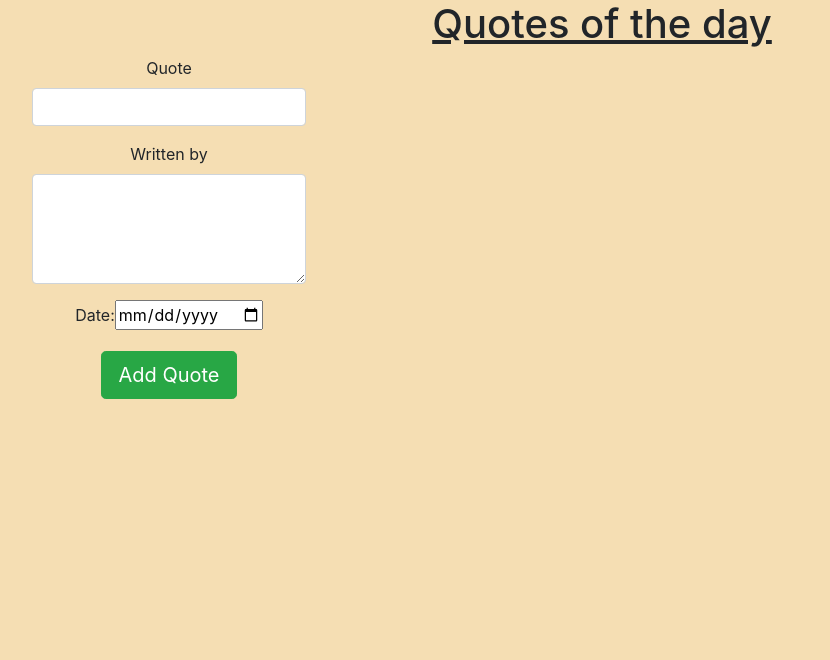
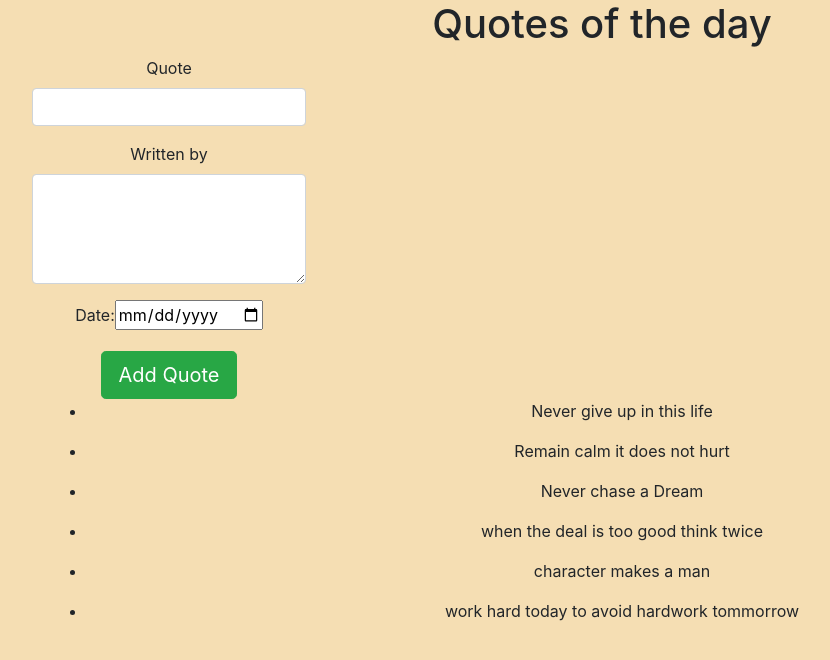
Before and after one commit to ngishjonathan/Quotes, an Angular app: page / in a window 1280 px wide. Shown: the top 660 px of the page, without its empty margins (38-868 px from the left). Built offline with nearby package versions, Linux system fonts and the light colour scheme.

Commit message:
added a new component votes for voting the quotes

```diff
--- a/src/app/app.component.ts
+++ b/src/app/app.component.ts
@@ -6,13 +6,5 @@ import {Quote} from './quote'
   templateUrl: './app.component.html'
 })
 export class AppComponent {
-    quotes = [
-        new Quote(1,'Never give up in this life','its not good to give up',new Date (6,7,2018)),
-        new Quote(2,'Remain calm it does not hurt','always be calm',new Date (6,7,2018)),
-        new Quote(3, 'Never chase a Dream','remain focused',new Date (6,7,2018)),
-        new Quote(4, 'when the deal is too good think twice','think before doing anything',new Date (6,7,2018)),
-        new Quote(5, 'character makes a man','be a person of character',new Date (6,7,2018)),
-        new Quote(6, 'work hard today to avoid hardwork tommorrow','always be hardworking',new Date (6,7,2018)),
-
-    ]
+    quotes = []
 }
--- a/src/app/app.module.ts
+++ b/src/app/app.module.ts
@@ -8,6 +8,7 @@ import { QuoteComponent } from './quote/quote.component';
 import { QuoteDetailsComponent } from './quote-details/quote-details.component';
 import { StrikethroughDirective } from './strikethrough.directive';
 import { QuoteFormComponent } from './quote-form/quote-form.component';
+import { VoteComponent } from './vote/vote.component';
 
 @NgModule({
   declarations: [
@@ -15,7 +16,8 @@ import { QuoteFormComponent } from './quote-form/quote-form.component';
     QuoteComponent,
     QuoteDetailsComponent,
     StrikethroughDirective,
-    QuoteFormComponent
+    QuoteFormComponent,
+    VoteComponent
   ],
   imports: [
     BrowserModule,
--- a/src/app/quote-form/quote-form.component.html
+++ b/src/app/quote-form/quote-form.component.html
@@ -1,6 +1,6 @@
 <div class="container-fluid">
     <div class="row">
-        <form (ngSubmit)='submitGoal()' #goalForm='ngForm'>
+        <form (ngSubmit)='submitQuote()' #quoteForm='ngForm'>
             <!-- Name Form -->
             <div class="form-group">
                 <label for="name">Quote</label>
--- a/src/app/quote-form/quote-form.component.ts
+++ b/src/app/quote-form/quote-form.component.ts
@@ -1,17 +1,24 @@
 import { Component, OnInit,Output,EventEmitter } from '@angular/core';
-import { Quote } from '../quote'
+import {Quote} from '../quote'
+
 @Component({
-  selector:'app-quote-form',
+  selector: 'app-quote-form',
   templateUrl: './quote-form.component.html',
   styleUrls: ['./quote-form.component.css'],
 })
 export class QuoteFormComponent implements OnInit {
+
     newQuote=new Quote(0,"","",new Date());
+
     @Output() addQuote=new EventEmitter<Quote>();
 
     submitQuote(){
         this.addQuote.emit(this.newQuote);
+        this.newQuote=new Quote(0,"","",new Date());
     }
+
+      constructor(){}
+
         ngOnInit(){
       }
-}
+    }
--- a/src/app/quote/quote.component.html
+++ b/src/app/quote/quote.component.html
@@ -1,7 +1,13 @@
-<h1><u>Quotes of the day</u></h1>
+<h1>Quotes of the day</h1>
 
-    <div class="container">
-        <div class="row">
-            <app-quote-form></app-quote-form>
-        </div>
+<div class="container">
+
+    <div class="row">
+        <app-quote-form (addQuote)="addNewQuote($event)"></app-quote-form>
     </div>
+    <div *ngFor='let quote of quotes; let i = index'>
+        <ul>
+    <li>{{quote.name}}</li>
+</ul>
+</div>
+</div>
--- a/src/app/quote/quote.component.ts
+++ b/src/app/quote/quote.component.ts
@@ -10,24 +10,26 @@ export class QuoteComponent implements OnInit {
 
   quotes = [
     new Quote(1,'Never give up in this life','its not good to give up',new Date (6,7,2018)),
-    new Quote(2,'Remain calm it does not hurt','always be calm',new Date (6,7,2018)),
-    new Quote(3, 'Never chase a Dream','remain focused',new Date (6,7,2018)),,
-    new Quote(4, 'when the deal is too good think twice','think before doing anything',new Date (6,7,2018)),,
-    new Quote(5, 'character makes a man','be a person of character',new Date (6,7,2018)),,
-    new Quote(6, 'work hard today to avoid hardwork tommorrow','always be hardworking',new Date (6,7,2018)),,
-
-]
+        new Quote(2,'Remain calm it does not hurt','always be calm',new Date (6,7,2018)),
+        new Quote(3, 'Never chase a Dream','remain focused',new Date (6,7,2018)),
+        new Quote(4, 'when the deal is too good think twice','think before doing anything',new Date (6,7,2018)),
+        new Quote(5, 'character makes a man','be a person of character',new Date (6,7,2018)),
+        new Quote(6, 'work hard today to avoid hardwork tommorrow','always be hardworking',new Date (6,7,2018)),
+  ]
 
   completeQuote(isComplete,index){
       if (isComplete){
           this.quotes.splice(index,1);
           }
-         }
-         addNewquote(quote){
-          let quoteLength = this.quotes.length;
-          quote.id=quoteLength+1;
-          this.quotes.push(quote)
-         }
+        }
+          addNewQuote(Quote){
+            let quoteLength = this.quotes.length;
+            Quote.id = quoteLength+1;
+            Quote.completeDate = new Date(Quote.completeDate)
+            this.quotes.push(Quote)
+
+          }
+          constructor(){}
          ngOnInit() {
         }
       }
--- /dev/null
+++ b/src/app/vote/vote.component.html
@@ -0,0 +1,3 @@
+<p>
+  vote works!
+</p>
--- /dev/null
+++ b/src/app/vote/vote.component.ts
@@ -0,0 +1,15 @@
+import { Component, OnInit } from '@angular/core';
+
+@Component({
+  selector: 'app-vote',
+  templateUrl: './vote.component.html',
+  styleUrls: ['./vote.component.css']
+})
+export class VoteComponent implements OnInit {
+
+  constructor() { }
+
+  ngOnInit() {
+  }
+
+}
```
Also changed, not shown: src/app/vote/vote.component.css (added), 1 other file (tests, documents, lock files or other folders).
